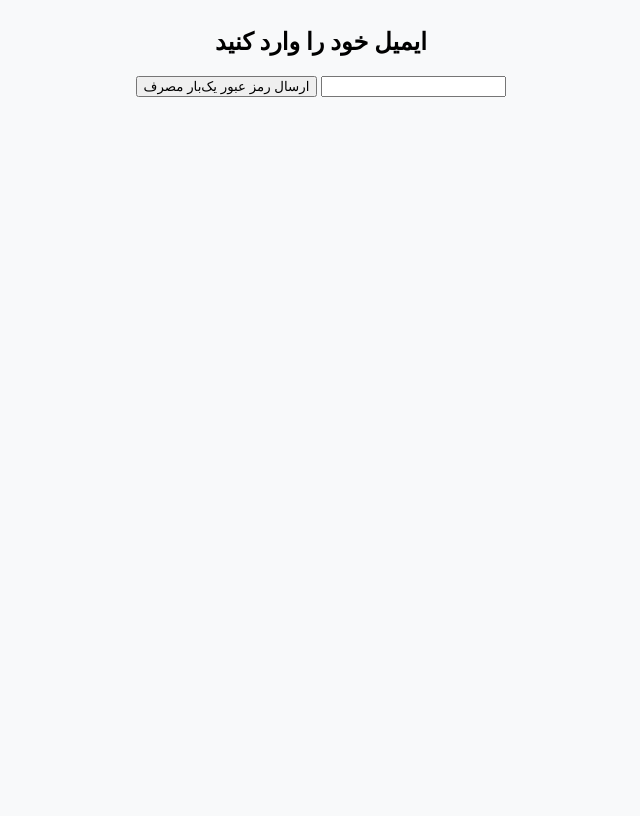
After one commit to RezaQavi-Git/postchi, a Flask app: page /login in a window 1280 px wide. The commit adds this page. Shown: the whole page, without its empty margins (319-959 px from the left). Run offline with Flask 3, Linux system fonts and the light colour scheme.

Commit message:
dummy base structure of login/verify

```diff
--- a/app/routes.py
+++ b/app/routes.py
@@ -1,7 +1,40 @@
-from flask import Blueprint, render_template
+from flask import Blueprint, render_template, request, session, redirect, url_for, flash
+import random
 
 main = Blueprint('main', __name__)
+
+otp_store = {}
 
 @main.route('/')
 def index():
     return render_template('index.html')
+
+@main.route('/login', methods=['GET', 'POST'])
+def login():
+    if request.method == 'POST':
+        email = request.form['email']
+        otp = str(random.randint(100000, 999999))
+        otp_store[email] = otp # todo: use redis
+
+        # todo: Send OTP via email
+
+        session['pending_email'] = email
+        return redirect(url_for('main.verify'))
+
+    return render_template('login.html')
+
+
+@main.route('/verify', methods=['GET', 'POST'])
+def verify():
+    if request.method == 'POST':
+        email = session.get('pending_email')
+        otp_entered = request.form['otp']
+
+        if email and otp_store.get(email) == otp_entered:
+            session['user_email'] = email
+            del otp_store[email]
+            return redirect(url_for('main.index'))
+        else:
+            flash("رمز اشتباه است. مجدد امتحان کنید.")
+
+    return render_template('verify.html')
--- a/app/static/styles.css
+++ b/app/static/styles.css
@@ -12,3 +12,13 @@ h1 {
     font-size: 2.5rem;
     color: #343a40;
 }
+
+.login, .verify {
+    justify-content: center;
+    align-items: center;
+    height: 100vh;
+    background-color: #f8f9fa;
+    direction: rtl;
+    text-align: center;
+    font-family:'Times New Roman', Times, serif;
+}
--- a/app/templates/index.html
+++ b/app/templates/index.html
@@ -1,4 +1,3 @@
-{% extends "base.html" %}
-{% block content %}
-    <h1>به پستچی خوش اومدید</h1>
+{% extends "base.html" %} {% block content %}
+<h1>به پستچی خوش اومدید</h1>
 {% endblock %}
--- /dev/null
+++ b/app/templates/login.html
@@ -0,0 +1,9 @@
+{% extends "base.html" %} {% block content %}
+<div class="login">
+  <h2>ایمیل خود را وارد کنید</h2>
+  <form method="POST">
+    <input type="email" name="email" required />
+    <button type="submit">ارسال رمز عبور یک‌بار مصرف</button>
+  </form>
+</div>
+{% endblock %}
```
Also changed, not shown: app/templates/verify.html (added, +9 -0 lines).
